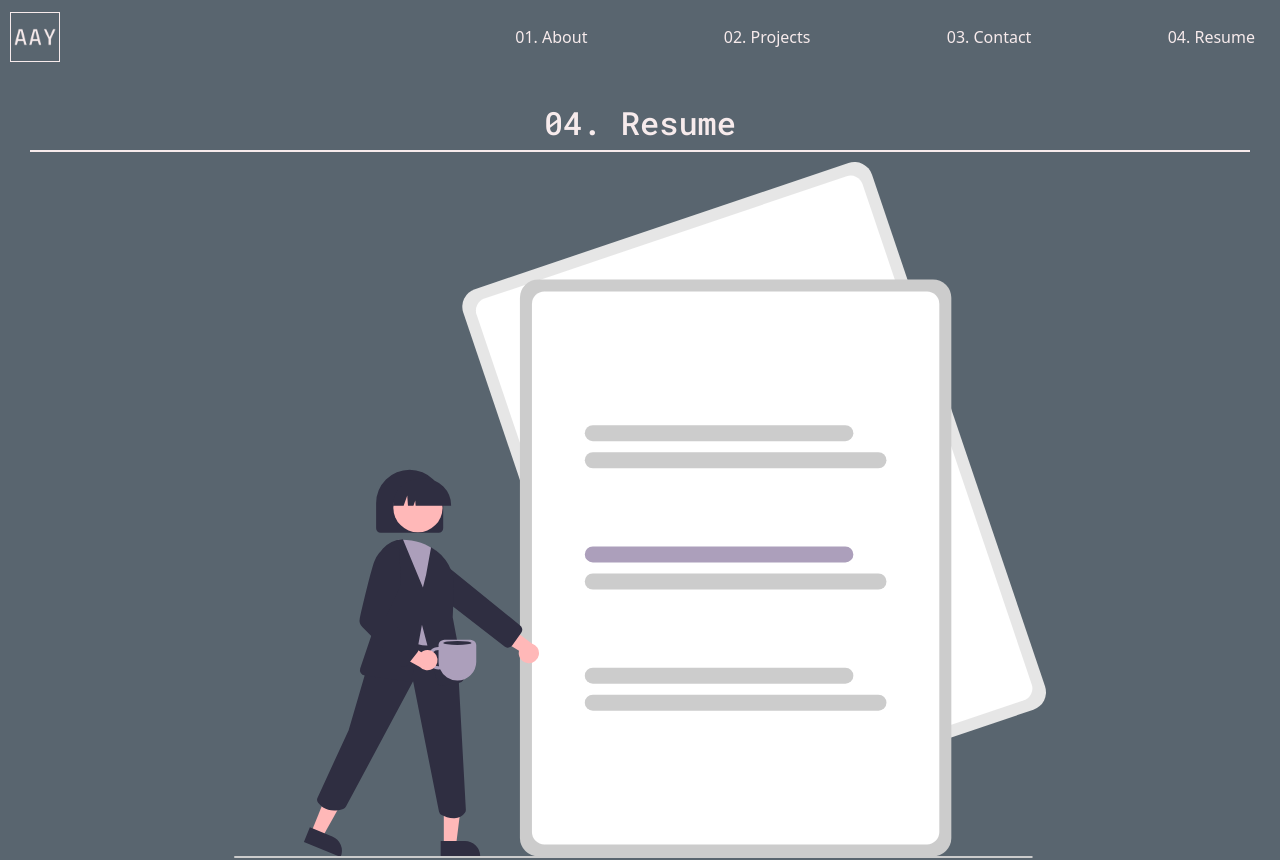
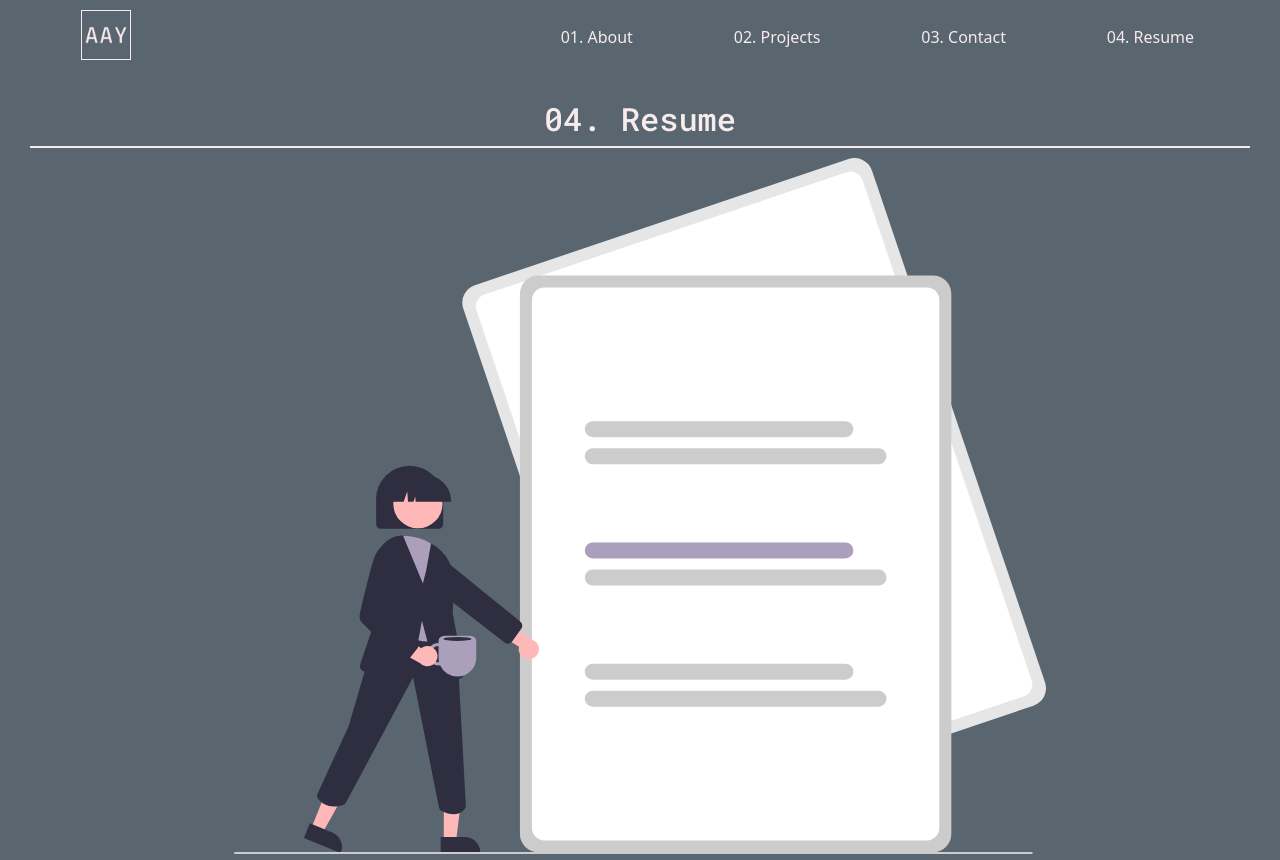
Before and after one commit to aaronauyoong/my-react-portfolio, a React (Create React App) app: page /resume in a window 1280 px wide. Shown: the top 860 px of the page. Built offline with nearby package versions, Linux system fonts and the light colour scheme.

Commit message:
restyled navbar and added underline effect for each element. added box shadow effect when hovering over website logo to navigate back to home page.

```diff
--- a/src/assets/styles/custom-styles.css
+++ b/src/assets/styles/custom-styles.css
@@ -195,7 +195,7 @@ header {
 	}
 }
 
-/* Image styling */
+/* IMAGE STYLING */
 img {
     max-width: 100%;
     max-height: 100%;
@@ -215,14 +215,3 @@ img {
     height: 50px;
     width: 50px;
 }
-
-.lav-border {
-    border: 1px solid var(--lavender-blush);
-}
-
-.logo {
-    align-items: center;
-    align-self: center;
-    margin: 10px;
-    width: 30%;
-}
--- a/src/assets/styles/nav.css
+++ b/src/assets/styles/nav.css
@@ -1,22 +1,40 @@
 :root {
     /* Main Colour Scheme generated from: https://coolors.co/f7ebec-ddbdd5-ac9fbb-59656f-1d1e2c */
-    --lavender-blush: #F7EBEC;
-    --thistle: #DDBDD5;
-    --glossy-grape: #AC9FBB;
-    --black-coral: #59656F;
-    --raisin-black: #1D1E2C;
+    --lavender-blush: #f7ebec;
+    --thistle: #ddbdd5;
+    --glossy-grape: #ac9fbb;
+    --black-coral: #59656f;
+    --raisin-black: #1d1e2c;
 }
 
 header {
     width: 100%;
+    margin: 0;
+}
+
+.lav-border {
+    border: 1px solid var(--lavender-blush);
+}
+
+.logo {
+    align-items: center;
+    align-self: center;
+    margin: 10px;
+    width: 30%;
+}
+
+.lav-border:hover {
+    transition: 0.5s;
+    box-shadow: 1px 2px 4px var(--thistle);
 }
 
 .nav-bar {
+    width: 100%;
+    display: flex;
+    flex-wrap: wrap;
+    justify-content: space-evenly;
     background-color: var(--black-coral);
     color: var(--lavender-blush);
-    display: flex;
-    flex-wrap: wrap;
-    justify-content: space-between;
 }
 
 .nav-btn {
@@ -24,10 +42,34 @@ header {
     color: var(--lavender-blush);
     text-decoration: none;
     margin: 5px;
-    padding: 20px;
+    padding: 20px 10px 5px;
 }
 
-.nav-btn:hover{
-    color: var(--lavender-blush);
+.nav-btn:hover {
+    color: var(--thistle);
     cursor: pointer;
 }
+
+.hover-underline-animation {
+    display: inline-block;
+    position: relative;
+    color: var(--lavender-blush);
+}
+
+.hover-underline-animation:after {
+    content: '';
+    position: absolute;
+    width: 100%;
+    transform: scaleX(0);
+    height: 2px;
+    bottom: 0;
+    left: 0;
+    background-color: var(--thistle);
+    transform-origin: bottom right;
+    transition: transform 0.25s ease-out;
+}
+
+.hover-underline-animation:hover:after {
+    transform: scaleX(1);
+    transform-origin: bottom left;
+}
--- a/src/components/nav/Nav.js
+++ b/src/components/nav/Nav.js
@@ -23,16 +23,16 @@ function Nav() {
                         />
                     </a>
                 </div>
-                <a href="/about" class="nav-btn">
+                <a href="/about" class="nav-btn hover-underline-animation">
                     01. About
                 </a>
-                <a href="/projects" class="nav-btn">
+                <a href="/projects" class="nav-btn hover-underline-animation">
                     02. Projects
                 </a>
-                <a href="/contact" class="nav-btn">
+                <a href="/contact" class="nav-btn hover-underline-animation">
                     03. Contact
                 </a>
-                <a href="/resume" class="nav-btn">
+                <a href="/resume" class="nav-btn hover-underline-animation">
                     04. Resume
                 </a>
             </nav>
```
